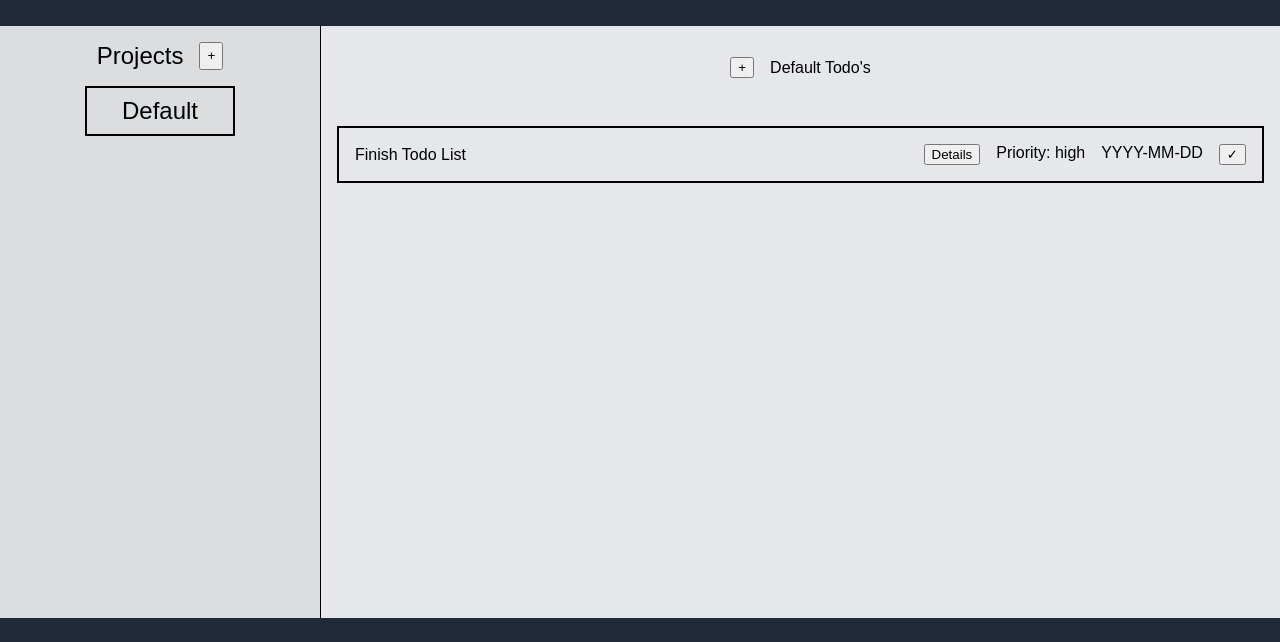
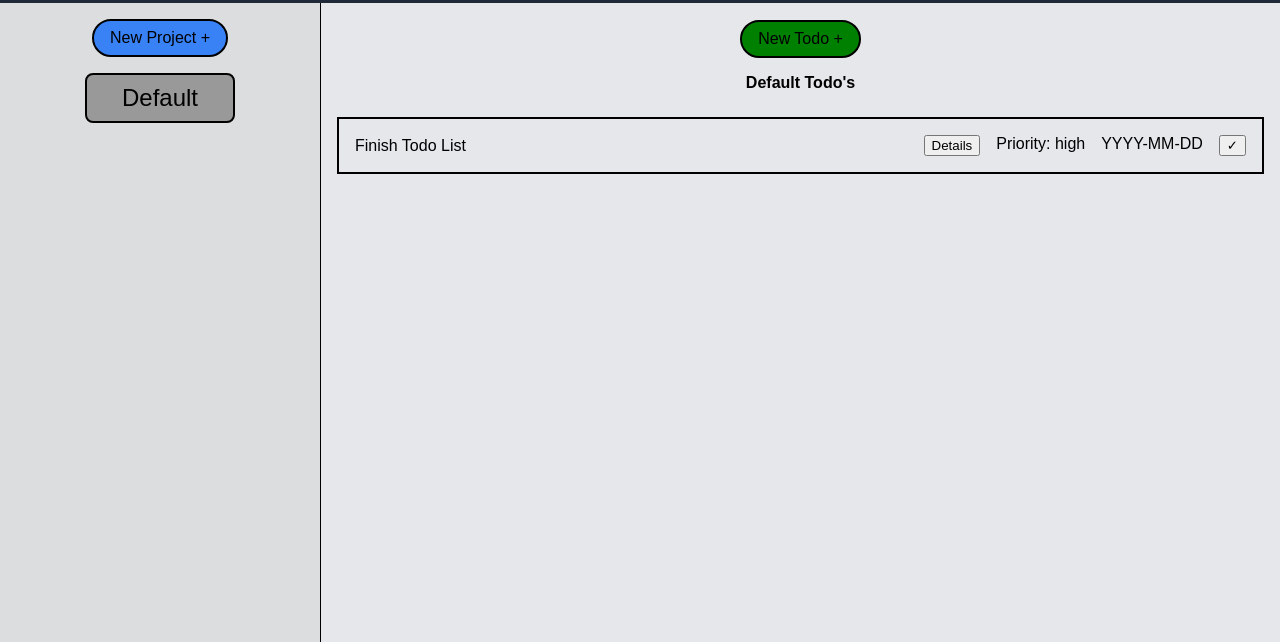
Before and after one commit to Alejandro2004programs/Task-Manager, a website built with webpack: page src/template.html in a window 1280 px wide. Shown: the part 93-735 px from the top of the page. Built offline with nearby package versions, Linux system fonts and the light colour scheme.

Commit message:
added some css

```diff
--- a/src/styles.css
+++ b/src/styles.css
@@ -16,7 +16,7 @@ body {
     display: grid;
     height: 100dvh;
     width: 100dvw;
-    grid-template-rows: 1fr 5fr .75fr;
+    grid-template-rows: .75fr 5fr .50fr;
     grid-template-columns: 1fr 3fr;
 }
 
@@ -67,13 +67,26 @@ body {
 
 .sidebarHeader {
     display: flex;
+    flex-direction: column;
     justify-content: center;
+    align-items: center;
     gap: 16px;
     margin-top: 16px;
 }
 
-.sidebarHeaderText {
-    font-size: 24px;
+.projectDialogButton {
+    padding: 8px 16px;
+    border-radius: 32px;
+    font-size: 16px;
+    border: none;
+    background: #3882F6;
+    border: 2px solid black;
+}
+
+.projectDialogButton:hover {
+    cursor: pointer;
+    opacity: 0.8;
+
 }
 
 /* Main Content */
@@ -84,13 +97,16 @@ body {
     grid-template-columns: 1fr;
     background-color: #E5E7EB;
     border-left: 1px solid black;
+    padding-top: 8px;
 }
 
 .mainContentHeader {
     display: flex;
+    flex-direction: column;
     justify-content: center;
     align-items: center;
     gap: 16px;
+    font-weight: 700;
 }
 
 .removeTodoIcon:hover {
@@ -118,8 +134,6 @@ body {
     flex-wrap: wrap;
 }
 
-/* Todo Container */
-
 .todoListContainer {
     display: flex;
     flex-direction: column;
@@ -140,8 +154,19 @@ body {
 }
 
 .todoDialogButton {
+    padding: 8px 16px;
+    border-radius: 32px;
+    font-size: 16px;
+    border: none;
+    background: green;
+    border: 2px solid black;
+}
 
+.todoDialogButton:hover {
+    cursor: pointer;
+    opacity: 0.8;
 }
+
 
 /* Projects Container  */
 
@@ -158,8 +183,9 @@ body {
     width: 150px;
     height: 50px;
     font-size: 24px;
-    background: none;
+    background: rgb(154, 153, 153);
     border: 2px solid black;
+    border-radius: 8px;
 }
 
 .projectButton:hover {
@@ -189,13 +215,15 @@ body {
     border: none;
 }
 
-/* Dialogs */
+/* Projects Dialog */
 
 .projectDialog {
     top: 40%;
     left: 40%
 }
 
+/* Todos Dialog */
+
 .todoDialogElement {
     left: 40%;
     top: 30%;
--- a/src/template.html
+++ b/src/template.html
@@ -12,8 +12,7 @@
       </div>
       <div class="sidebar">
         <div class="sidebarHeader">
-          <p class="sidebarHeaderText">Projects</p>
-          <button class="projectDialogButton">+</button>
+          <button class="projectDialogButton">New Project +</button>
         </div>
         <div class="projectsContainer">
           <button class="projectButton">Default</button>
@@ -23,7 +22,7 @@
         <div class="mainContentHeader">
           <div class="todoSectionHeader">Default Todo's</div>
           <div class="todoDialogButtonContainer">
-            <button class="todoDialogButton">+</button>
+            <button class="todoDialogButton">New Todo +</button>
           </div>
         </div>
         <div class="todoListContainer">
```
